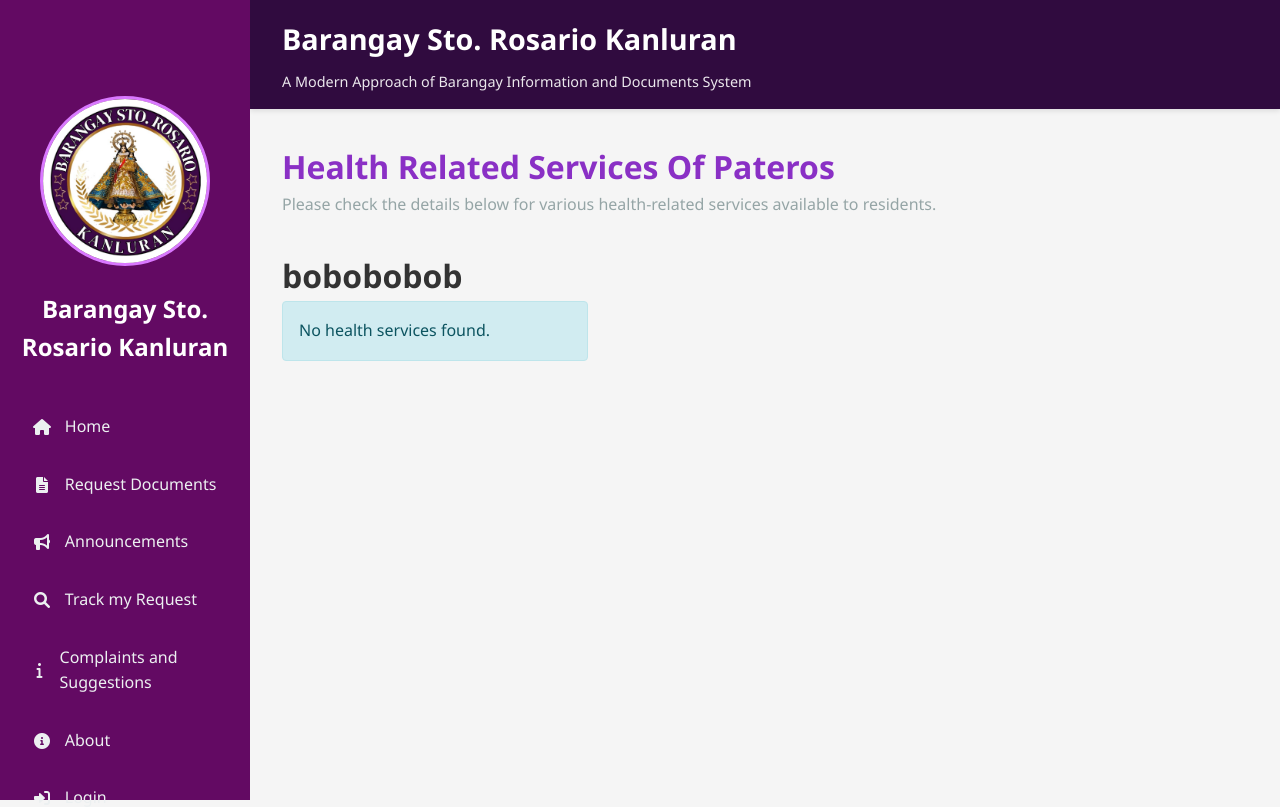
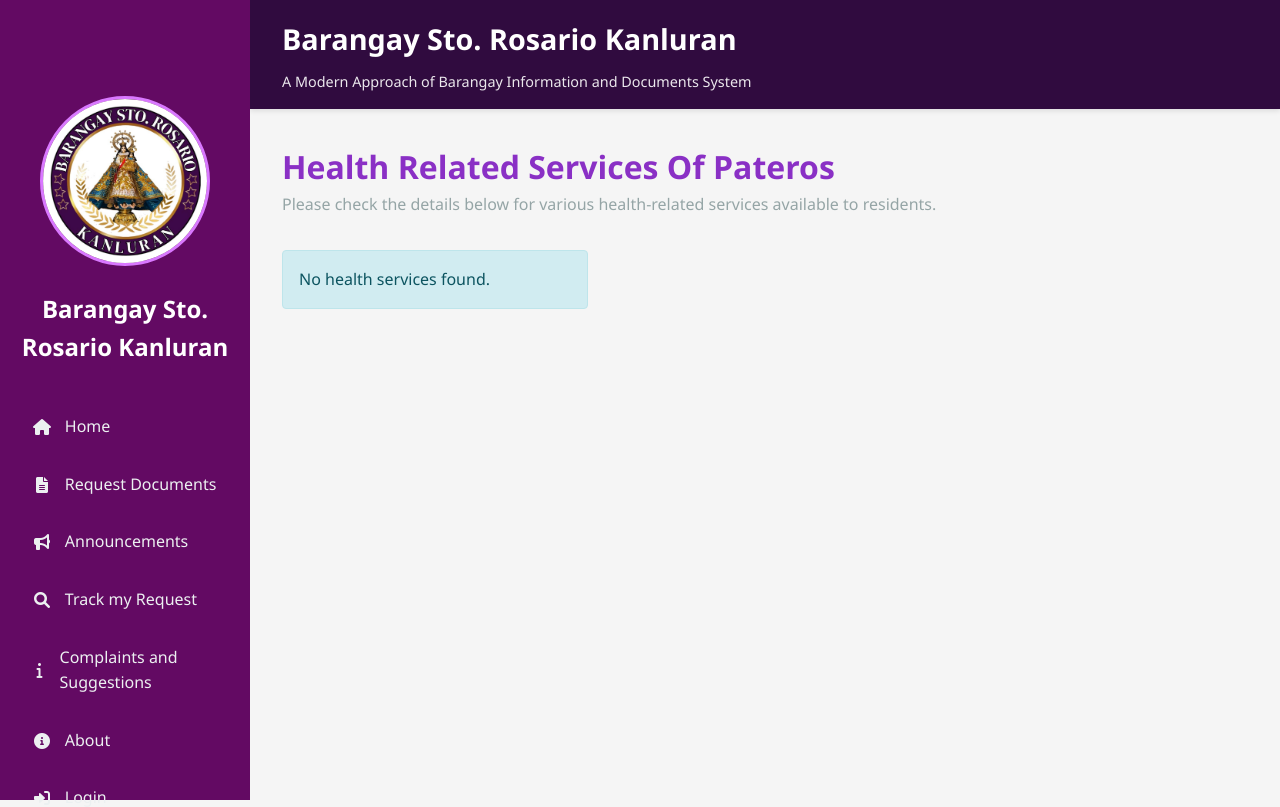
Before and after one commit to geremee/barangay_system, a PHP site: page /health.php in a window 1280 px wide. Shown: the top 807 px of the page. Run offline with PHP 8.4, Linux system fonts and the light colour scheme; data that the repository does not hold is empty.

Commit message:
deleted line 21-23

```diff
--- a/health.php
+++ b/health.php
@@ -18,9 +18,6 @@ require_once 'includes/config.php';
             <h1>Health Related Services Of Pateros</h1>
             <p>Please check the details below for various health-related services available to residents.</p>
         </div>
-    <div class="bobo">
-        <h1>bobobobob</h1>
-    </div>
         <div class="health-services">
             <?php
             $stmt = $conn->prepare("SELECT * FROM programs WHERE category = 'health' ORDER BY title");
```
